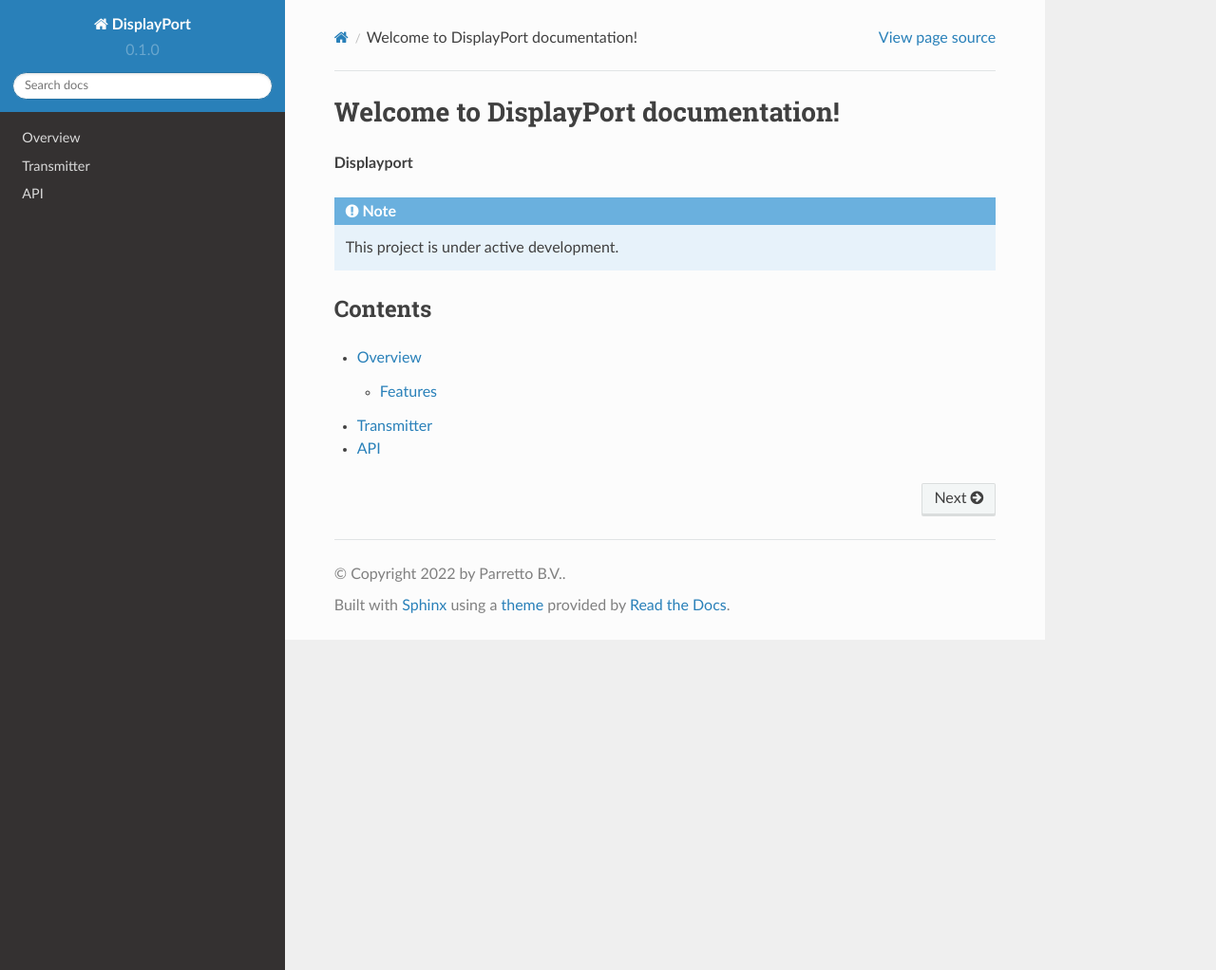
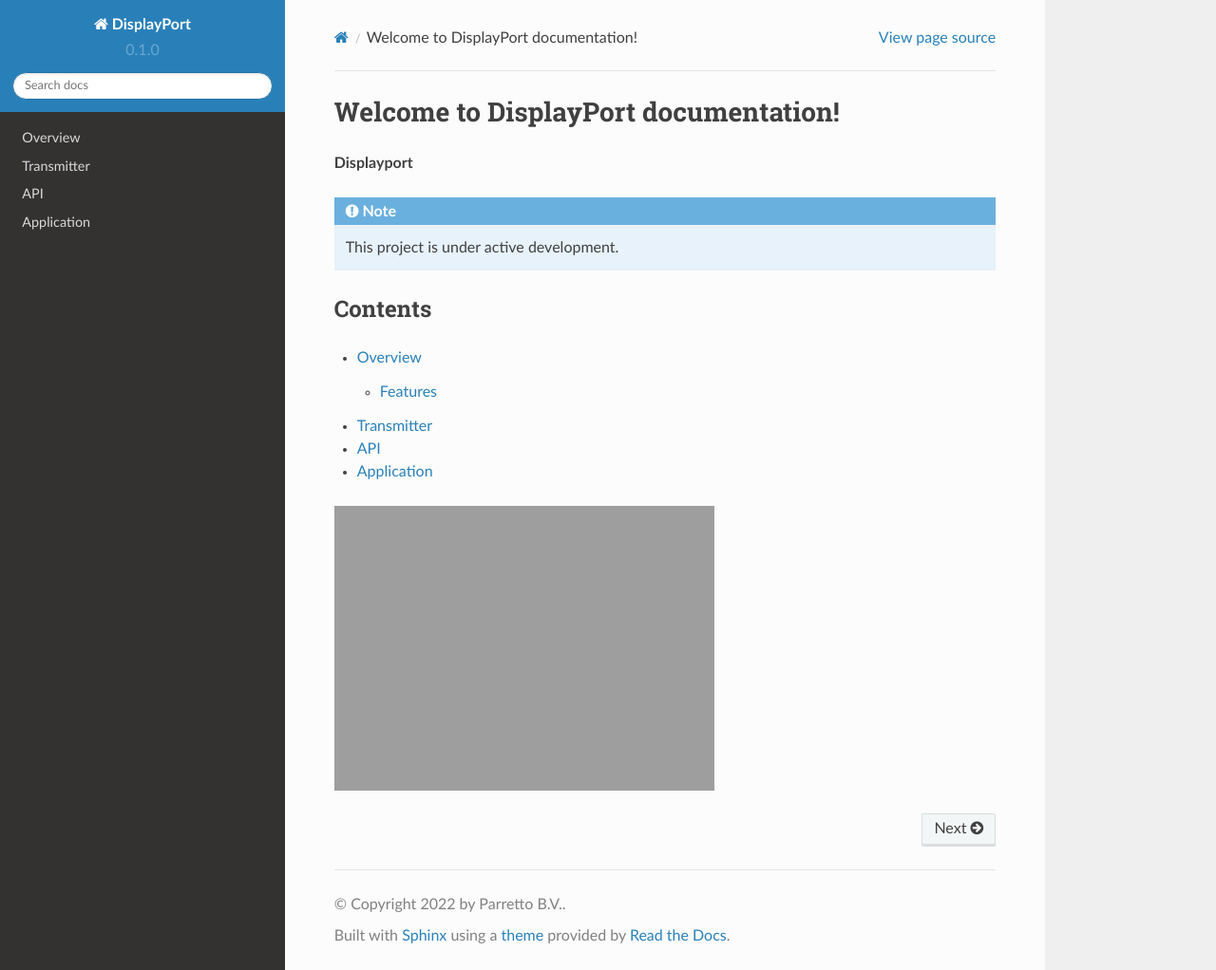
Before and after one commit to Parretto/displayport-manual, a Sphinx documentation site: the page built from docs/source/index.rst, in a window 1280 px wide and 1022 px high. Shown: the whole window at 95% size. Built offline with Sphinx 7.4.7 and the Read the Docs theme 2.0.0, drawn with Linux system fonts in a browser that asks for light colours.

```diff
--- /dev/null
+++ b/docs/source/application.rst
@@ -0,0 +1,2 @@
+Application
+===========
--- a/docs/source/index.rst
+++ b/docs/source/index.rst
@@ -15,3 +15,7 @@ Contents
    overview
    transmitter
    api
+   application
+
+.. image:: ./images/parretto_logo.png
+   :alt:Parretto
```
Also changed, not shown: docs/source/images/parretto_logo.png (added).
